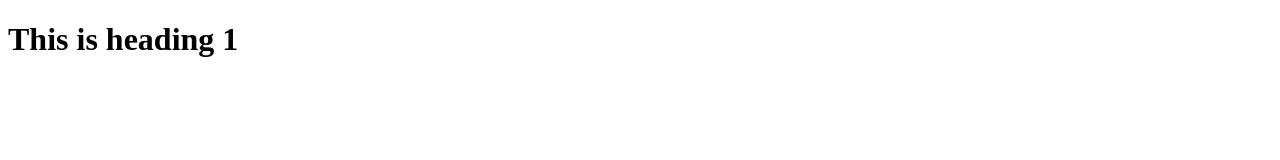
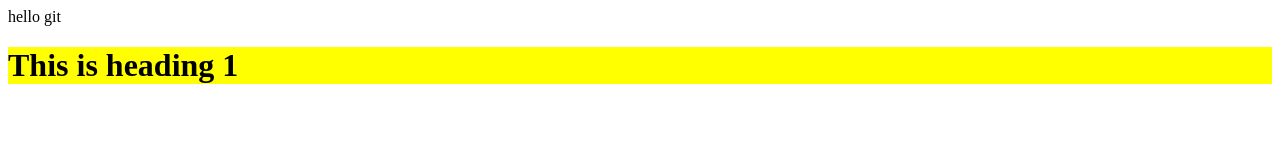
Before and after one commit to ProgrammerRohit/TestGitHub, a plain HTML site: page index.html in a window 1280 px wide. Drawn offline with Linux system fonts and the light colour scheme.

Commit message:
Fourt commit

```diff
--- a/index.html
+++ b/index.html
@@ -6,6 +6,7 @@
     <title>Document</title>
   </head>
   <body>
-    <h1>This is heading 1</h1>
+    <span>hello git</span>
+    <h1 style="background-color: yellow">This is heading 1</h1>
   </body>
 </html>
```
